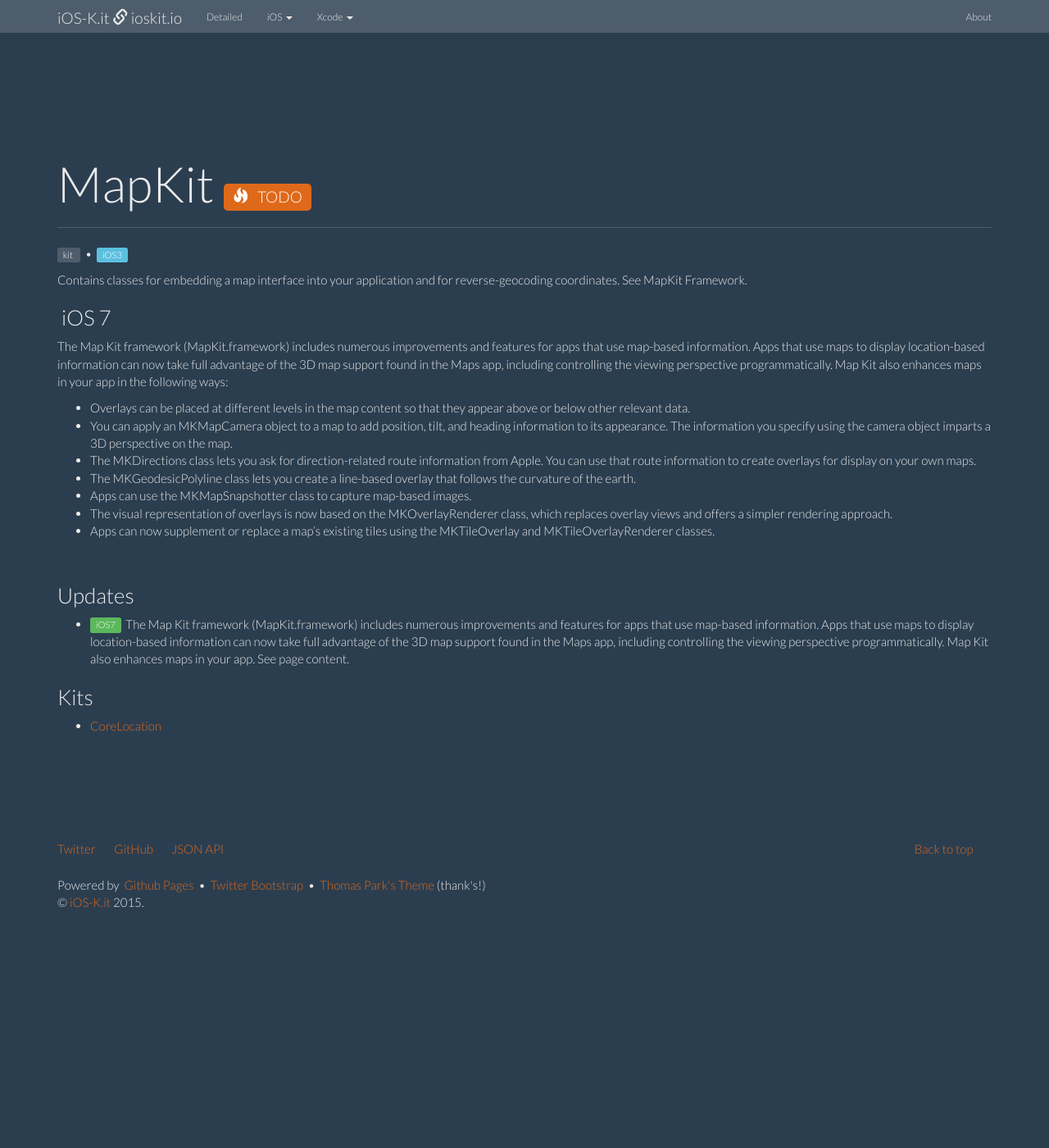
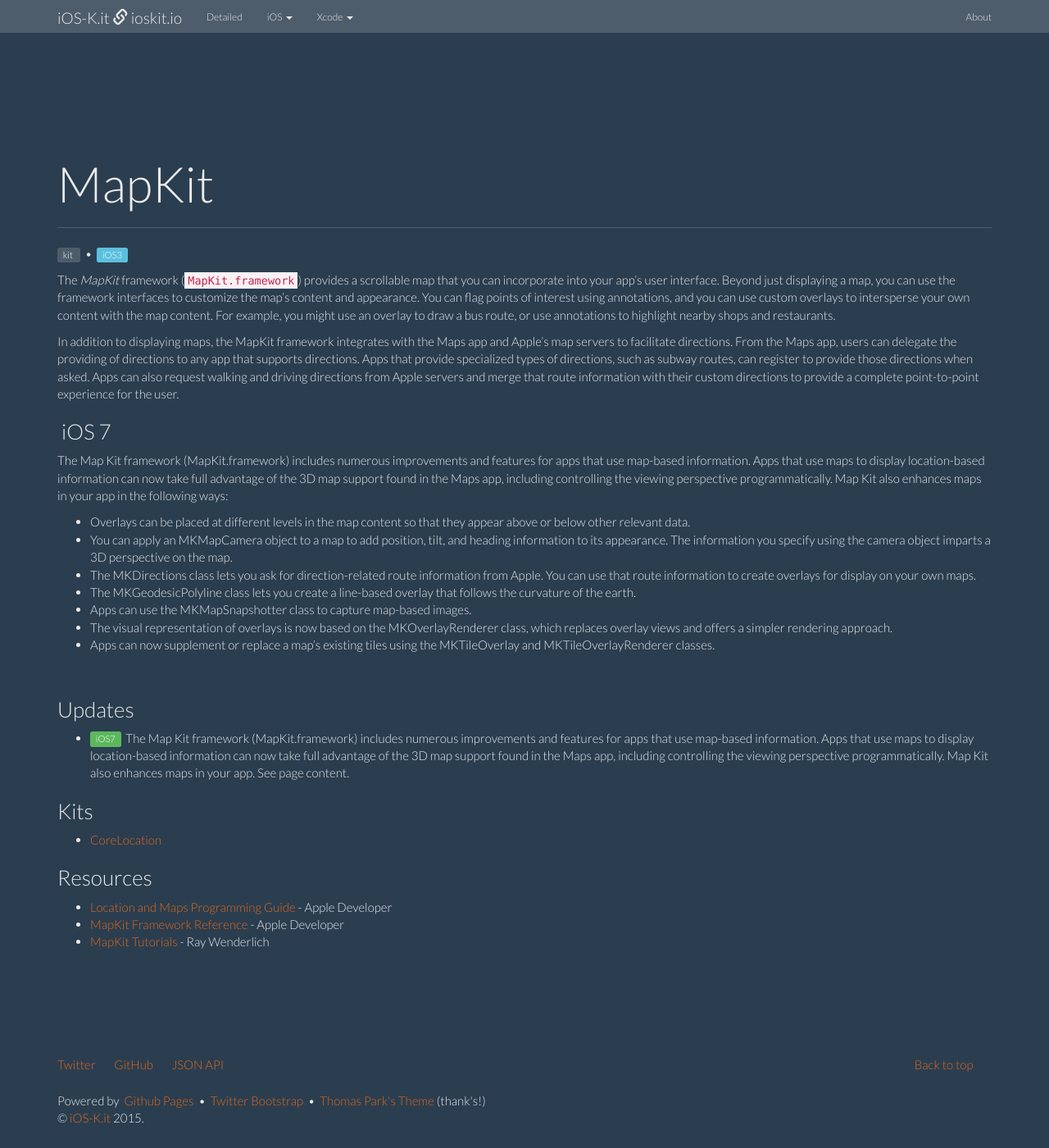
Before and after one commit to ioskit/ioskit.github.io, a Jekyll site: the page built from _kits/MapKit.md, in a window 1280 px wide and 1400 px high. Shown: the whole window at 82% size. Built offline with Jekyll 4.4.1, drawn with Linux system fonts in a browser that asks for light colours; nearby versions of some CDN libraries.

Commit message:
Kit: MapKit

```diff
--- a/_kits/MapKit.md
+++ b/_kits/MapKit.md
@@ -2,25 +2,38 @@
 layout: kit
 name: 'MapKit'
 id: mapkit
-status: TODO
+status:
 since: iOS3
 detailedUpdates:
  - update:
      ios: iOS7
      brief: "The Map Kit framework (MapKit.framework) includes numerous improvements and features for apps that use map-based information. Apps that use maps to display location-based information can now take full advantage of the 3D map support found in the Maps app, including controlling the viewing perspective programmatically. Map Kit also enhances maps in your app. See page content."
 prefixe: 'MK'
-link:
-abstract: "Contains classes for embedding a map interface into your application and for reverse-geocoding coordinates. See MapKit Framework."
+abstract: "Contains classes for embedding a map interface into your application and for reverse-geocoding coordinates."
 kits:
  - CoreLocation
-links__:
+links:
  - link:
-     name: 'aaa'
-     url: bbb
-     description: 'ccc'
+     name: 'Location and Maps Programming Guide'
+     url: https://developer.apple.com/library/ios/documentation/UserExperience/Conceptual/LocationAwarenessPG/Introduction/Introduction.html
+     description: ' - Apple Developer'
+     type: reference
+ - link:
+     name: 'MapKit Framework Reference'
+     url: https://developer.apple.com/library/ios/documentation/MapKit/Reference/MapKit_Framework_Reference/index.html
+     description: ' - Apple Developer'
+     type: reference
+ - link:
+     name: 'MapKit Tutorials'
+     url: http://www.raywenderlich.com/tag/mapkit
+     description: ' - Ray Wenderlich'
+     type: tutorial
 ---
 
-Contains classes for embedding a map interface into your application and for reverse-geocoding coordinates. See MapKit Framework.
+The *MapKit* framework (`MapKit.framework`) provides a scrollable map that you can incorporate into your app’s user interface. Beyond just displaying a map, you can use the framework interfaces to customize the map’s content and appearance. You can flag points of interest using annotations, and you can use custom overlays to intersperse your own content with the map content. For example, you might use an overlay to draw a bus route, or use annotations to highlight nearby shops and restaurants.
+
+In addition to displaying maps, the MapKit framework integrates with the Maps app and Apple’s map servers to facilitate directions. From the Maps app, users can delegate the providing of directions to any app that supports directions. Apps that provide specialized types of directions, such as subway routes, can register to provide those directions when asked. Apps can also request walking and driving directions from Apple servers and merge that route information with their custom directions to provide a complete point-to-point experience for the user.
+
 
 
 ###&nbsp;iOS 7
```
